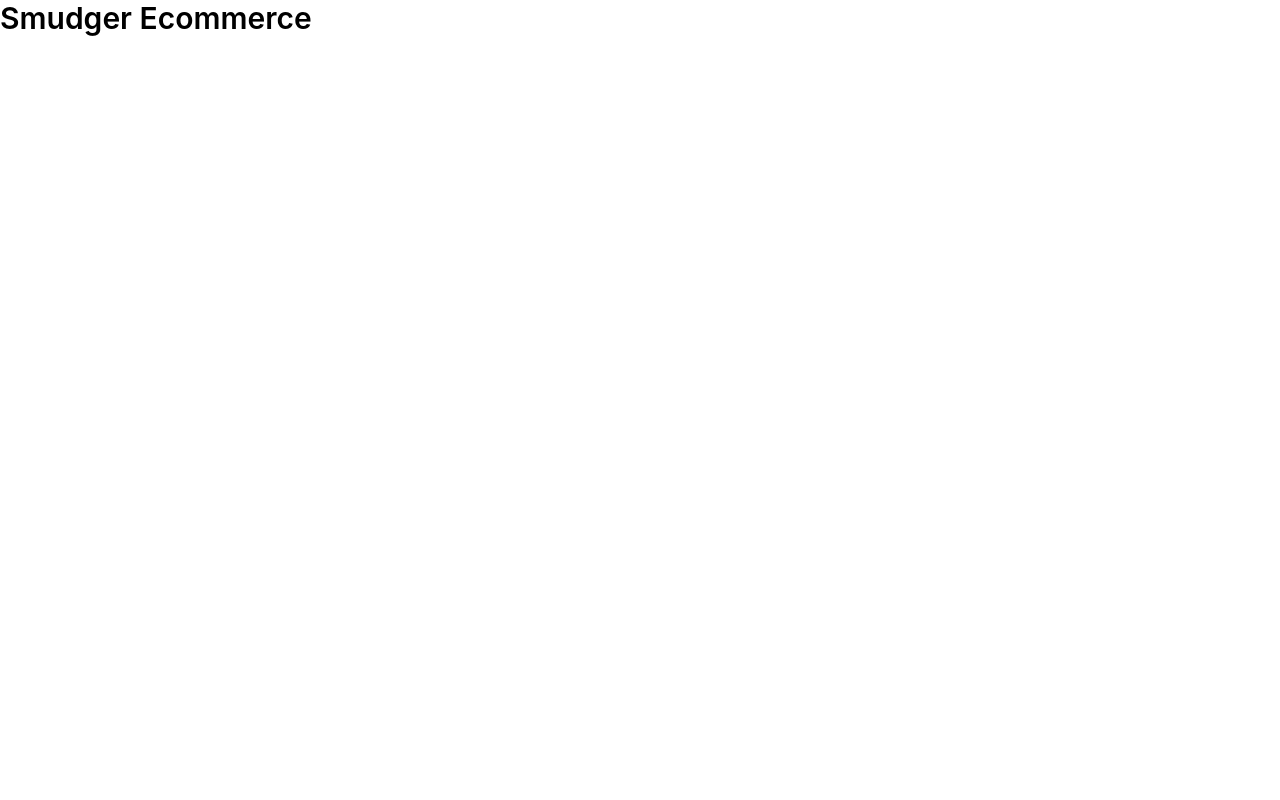
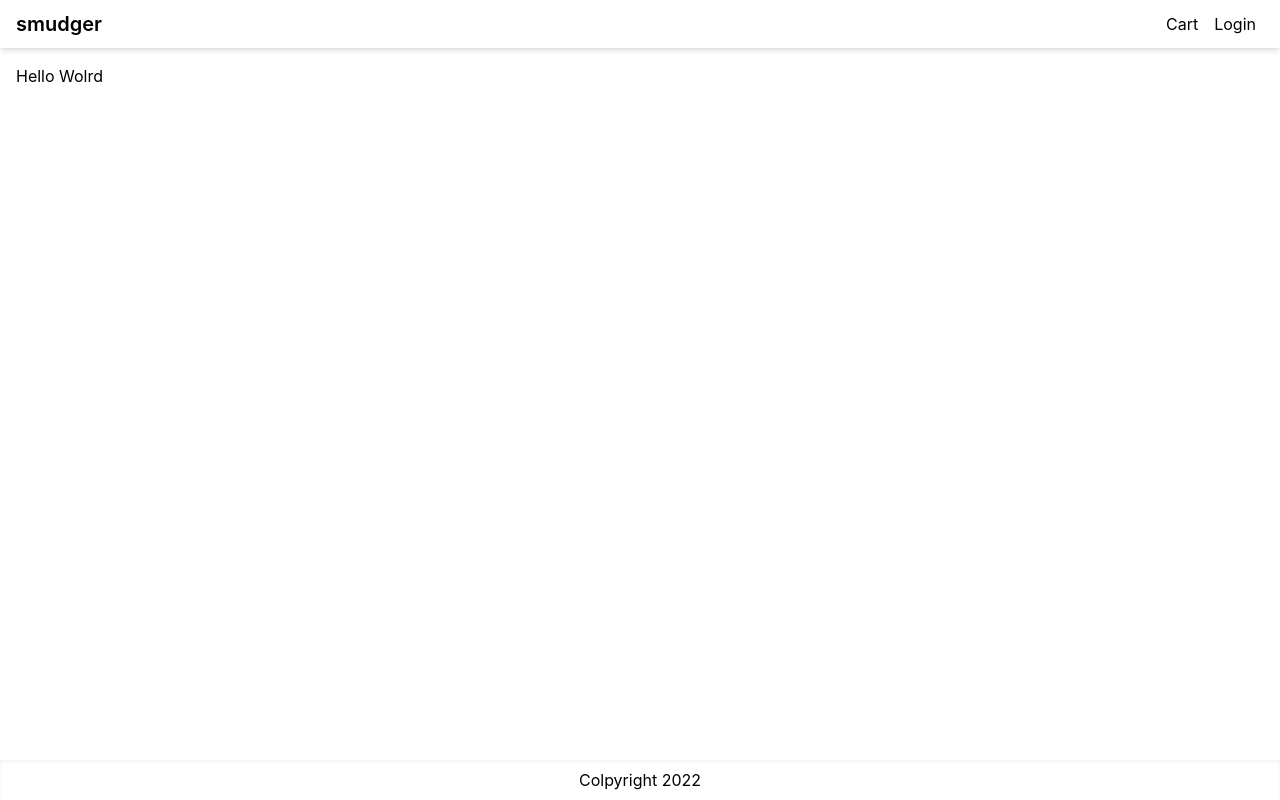
Before and after one commit to wanasak/ecommerce-app, a Next.js app: page / in a window 1280 px wide. Built offline with nearby package versions, Linux system fonts and the light colour scheme.

Commit message:
add layout component

```diff
--- /dev/null
+++ b/components/Layout.js
@@ -0,0 +1,38 @@
+import Head from "next/head";
+import Link from "next/link";
+import React from "react";
+
+const Layout = ({ title, children }) => {
+  return (
+    <>
+      <Head>
+        <title>{title ? title + " - Smudger" : "Smudger"}</title>
+        <meta name="description" content="Ecommerce" />
+        <link rel="icon" href="/favicon.ico" />
+      </Head>
+      <div className="flex min-h-screen flex-col justify-between">
+        <header>
+          <nav className="flex items-center justify-between h-12 shadow-md px-4">
+            <Link href="/">
+              <a className="font-semibold text-xl">smudger</a>
+            </Link>
+            <div>
+              <Link href="/cart">
+                <a className="p-2">Cart</a>
+              </Link>
+              <Link href="/login">
+                <a className="p-2">Login</a>
+              </Link>
+            </div>
+          </nav>
+        </header>
+        <main className="container m-auto mt-4 px-4">{children}</main>
+        <footer className="flex h-10 justify-center items-center shadow-inner">
+          <p>Colpyright 2022</p>
+        </footer>
+      </div>
+    </>
+  );
+};
+
+export default Layout;
--- a/pages/index.js
+++ b/pages/index.js
@@ -1,15 +1,9 @@
-import Head from "next/head";
+import Layout from "../components/Layout";
 
 export default function Home() {
   return (
-    <div>
-      <Head>
-        <title>Create Next App</title>
-        <meta name="description" content="Generated by create next app" />
-        <link rel="icon" href="/favicon.ico" />
-      </Head>
-
-      <h1 className="text-3xl font-semibold">Smudger Ecommerce</h1>
-    </div>
+    <Layout title="Home Page">
+      <h1>Hello Wolrd</h1>
+    </Layout>
   );
 }
```
Also changed, not shown: .eslintrc.json.
